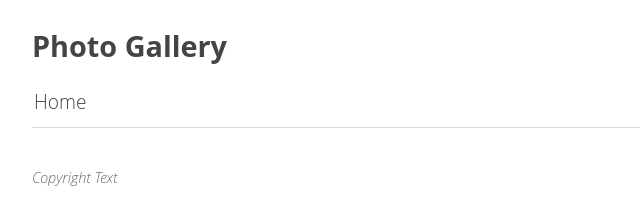
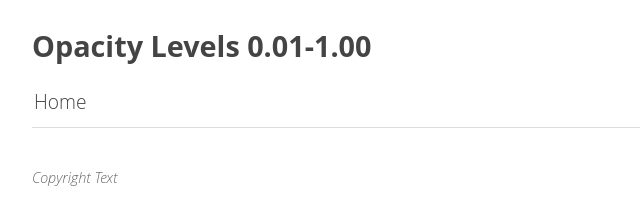
Before and after one commit to stutiag04/visaestheticswebsite, a plain HTML site: page index.html in a window 1280 px wide. Shown: the whole page, without its empty margins (0-640 px from the left). Drawn offline with Linux system fonts and the light colour scheme.

Commit message:
Deploying to gh-pages from  @ 577d8c4d8e058f5c14347e9e3e2e050dfca13d69 🚀

```diff
--- a/index.html
+++ b/index.html
@@ -4,7 +4,7 @@
   <head>
       <meta charset="utf-8" />
       <meta name="viewport" content="width=device-width, user-scalable=no" />
-      <title>Photo Gallery - Home</title>
+      <title>Opacity Levels 0.01-1.00 - Home</title>
       <link rel="stylesheet" href="public/lightgallery/css/lightgallery.css" />
       <link rel="stylesheet" href="public/videojs/video-js.min.css" />
       <link rel="stylesheet" href="public/lightgallery/css/lg-exif.min.css" />
@@ -21,7 +21,7 @@
         Gallery title
       -->
       <header>
-        <h1><a href="index.html">Photo Gallery</a></h1>
+        <h1><a href="index.html">Opacity Levels 0.01-1.00</a></h1>
       </header>
 
       <!--
```
